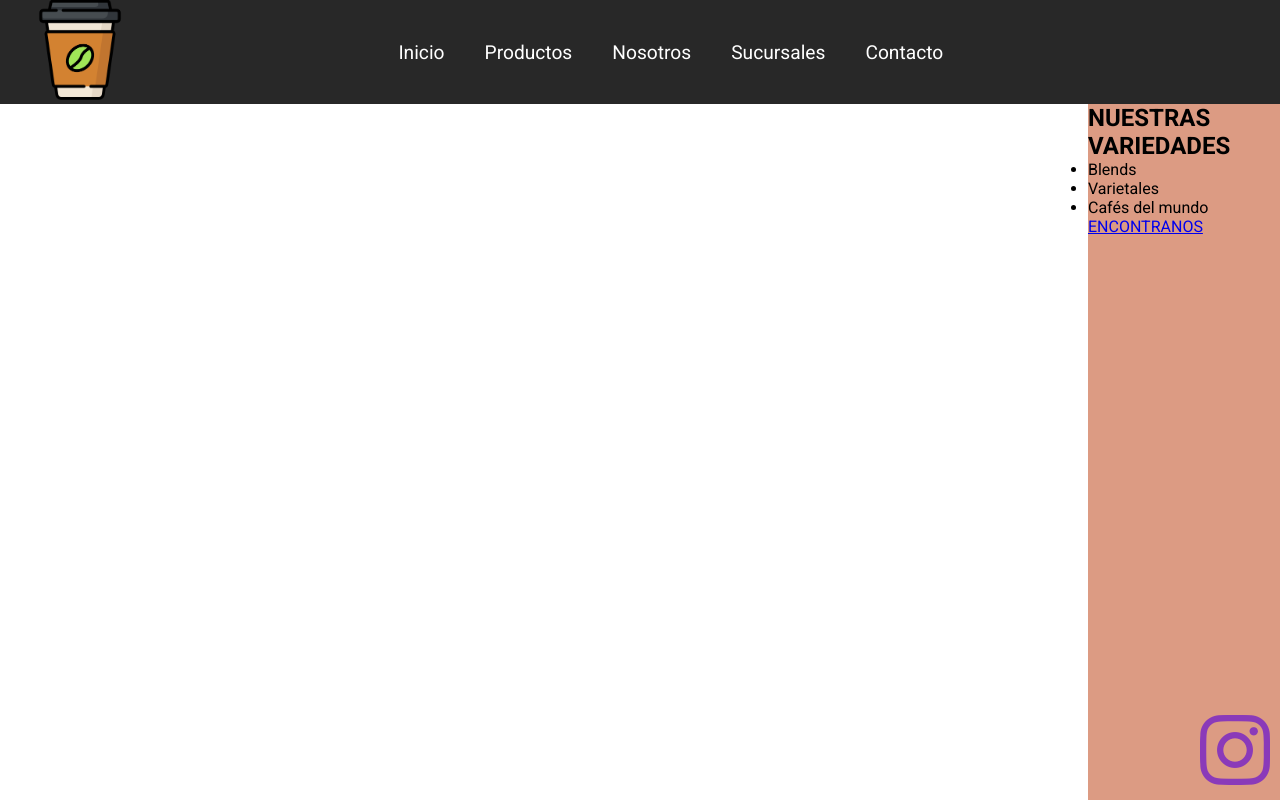
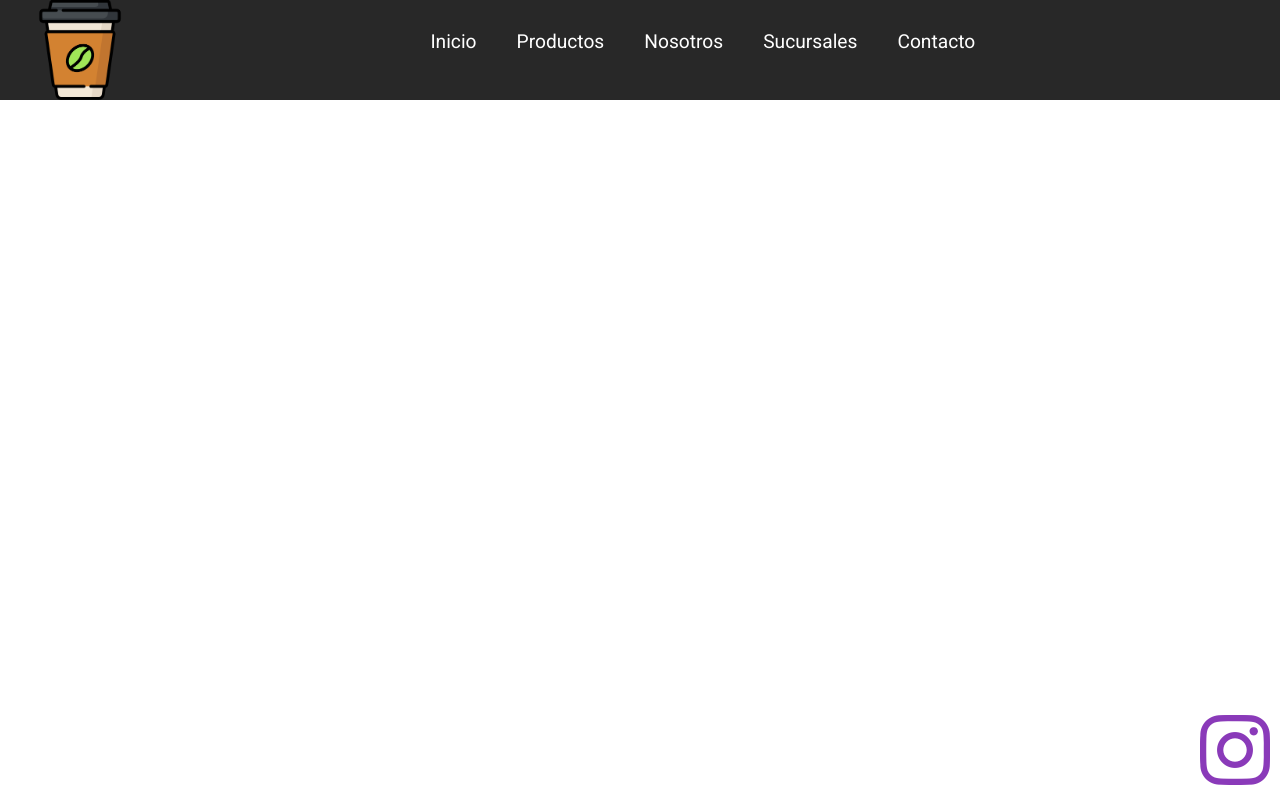
Before and after one commit to giselemilagros88/cafe_53805, a plain HTML site: page index.html in a window 1280 px wide. Shown: the top 800 px of the page. Drawn offline with nearby package versions, Linux system fonts and the light colour scheme.

Commit message:
segundapreentrega - realizo cambios en html par agregar bootstrap a mi proyecto

```diff
--- a/index.html
+++ b/index.html
@@ -9,12 +9,13 @@
         <link rel="shortcut icon" href="./favicon.ico" type="image/x-icon">
         <!--iconos de fontawesome-->
         <script src="https://kit.fontawesome.com/cbbd236219.js" crossorigin="anonymous"></script>
+
+        <link href="https://cdn.jsdelivr.net/npm/bootstrap@5.0.2/dist/css/bootstrap.min.css" rel="stylesheet" integrity="sha384-EVSTQN3/azprG1Anm3QDgpJLIm9Nao0Yz1ztcQTwFspd3yD65VohhpuuCOmLASjC" crossorigin="anonymous">
         <!--Hoja de estilos propio-->
         <link rel="stylesheet" href="./css/estilos_anidado.css">
     </head>
     <body>
-        <div class="grilla">
-                <!--pagina modelo de ejemplo :https://tiendadecafe.com.ar/-->
+           <!--pagina modelo de ejemplo :https://tiendadecafe.com.ar/-->
             <header class="header">
                 <a class="padreLogo" href="#">
                     <img class="logo" src="./assets/img/logo_vaso.png" alt="Logo de la cafeteria">
@@ -40,15 +41,7 @@
                     </ul>
                 </nav>
             </header>
-            <aside class="aside">
-                <h2 class="tituloAside">NUESTRAS VARIEDADES</h2>
-                <ul class="listaVariedades">
-                    <li class="variedad">Blends</li>
-                    <li class="variedad">Varietales</li>
-                    <li class="variedad">Cafés del mundo</li>
-                </ul>
-                <a class="linkEncontranos" href="./pages/sucursales.html">ENCONTRANOS</a>
-            </aside>
+
             <main class="mainIndex">
                 <section class="seccionTitulo">
                     <h1 class="tituloPrincipal" > <span class="grosorFuenteLight">Tu café preferido</span> <br> SIEMPRE CERCA</h1>
@@ -199,8 +192,6 @@
             </footer>
 
 
-
-        </div>
-
+    <script src="https://cdn.jsdelivr.net/npm/bootstrap@5.0.2/dist/js/bootstrap.bundle.min.js" integrity="sha384-MrcW6ZMFYlzcLA8Nl+NtUVF0sA7MsXsP1UyJoMp4YLEuNSfAP+JcXn/tWtIaxVXM" crossorigin="anonymous"></script>
     </body>
 </html>
```
Also changed, not shown: pages/contacto.html (+2 -0 lines), pages/nosotros.html (+2 -0 lines), pages/productos.html (+2 -0 lines), pages/sucursales.html (+3 -0 lines).
